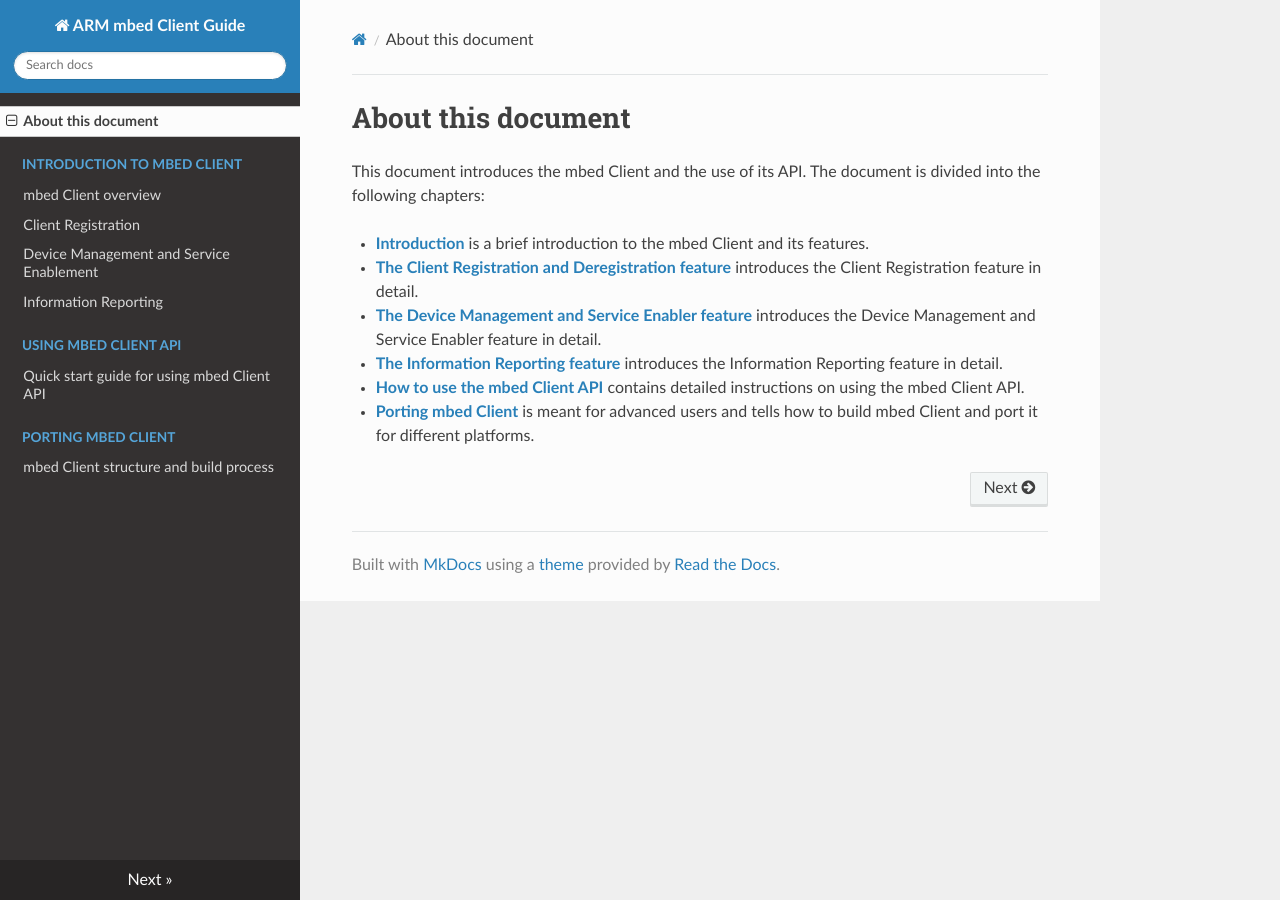
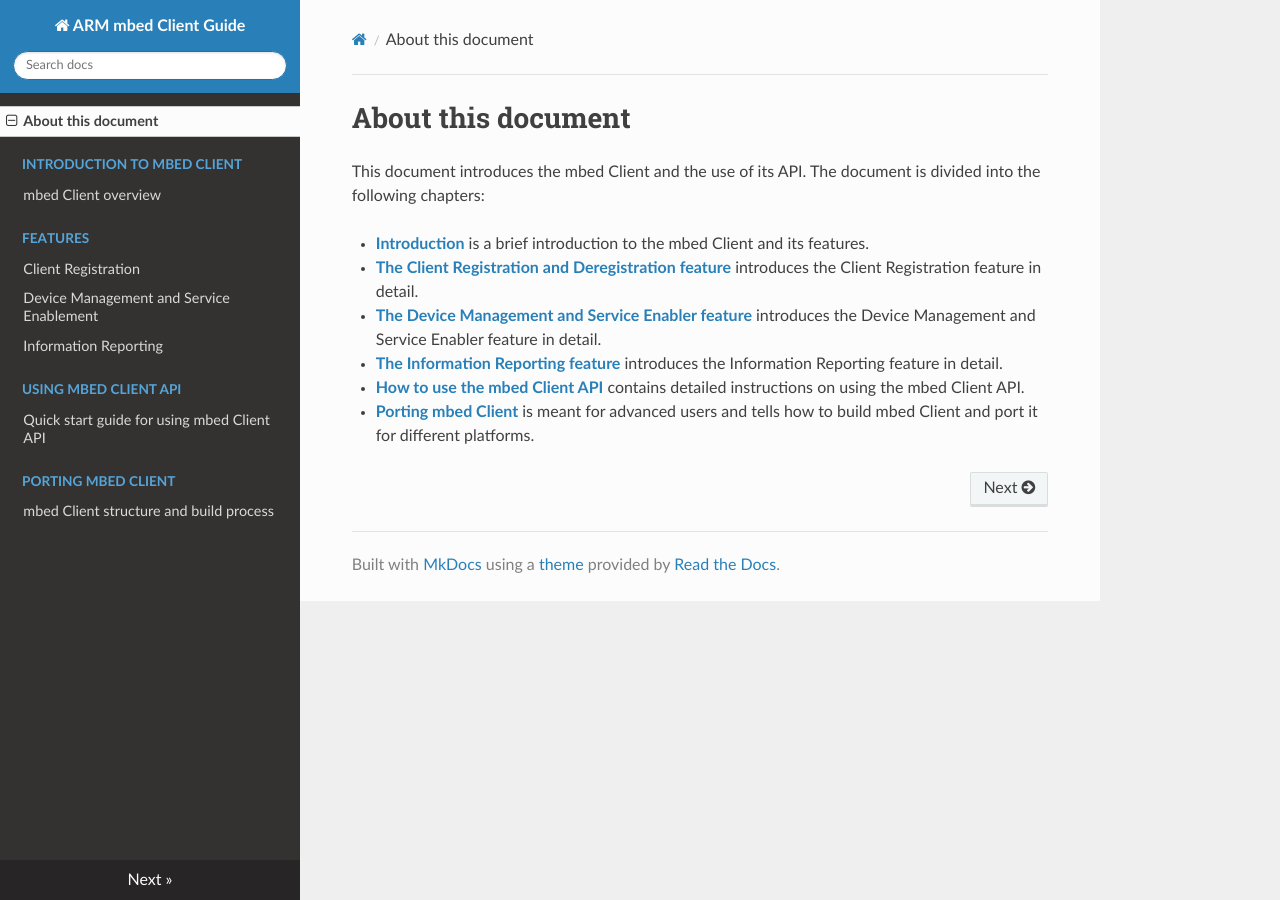
Before and after one commit to ARMmbed/mbed-client, an MkDocs documentation site: the page built from docs/index.md, in a window 1280 px wide. Built offline with MkDocs 1.6.1, drawn with Linux system fonts in a browser that asks for light colours; nearby versions of some CDN libraries; old or Windows-style settings are respelled for this version of MkDocs.

Commit message:
Added Features.

```diff
--- a/mkdocs.yml
+++ b/mkdocs.yml
@@ -4,8 +4,8 @@ use directory_urls: false
 pages:
 - ['index.md','About this document']
 - ['Introduction.md','Introduction to mbed Client','mbed Client overview']
-- ['client_reg_dereg.md','Client Registration']
-- ['dev_man_serv_enable.md','Device Management and Service Enablement']
-- ['info_reporting.md','Information Reporting']
+- ['client_reg_dereg.md','Features','Client Registration']
+- ['dev_man_serv_enable.md','Features','Device Management and Service Enablement']
+- ['info_reporting.md','Features','Information Reporting']
 - ['Howto.md','Using mbed Client API','Quick start guide for using mbed Client API']
 - ['porting-guide.md','Porting mbed Client', 'mbed Client structure and build process']
```
